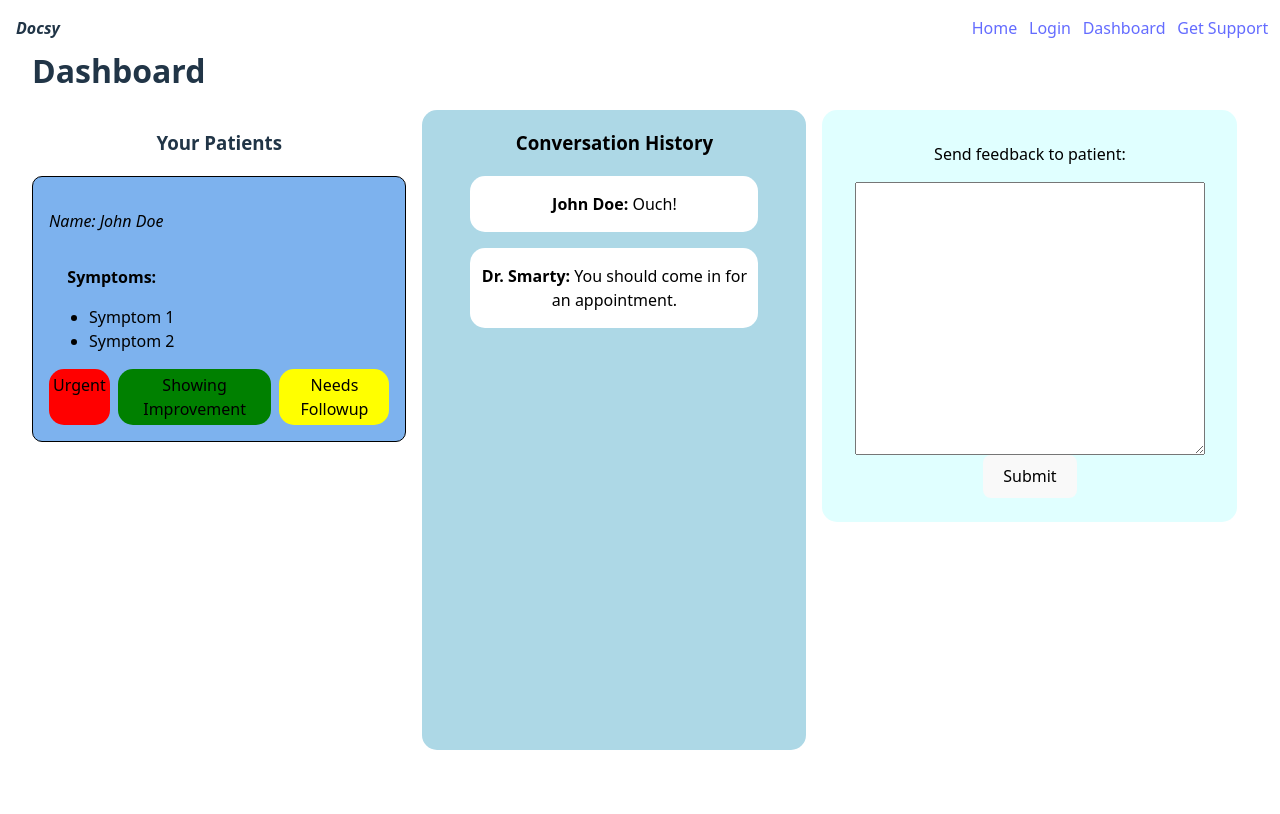
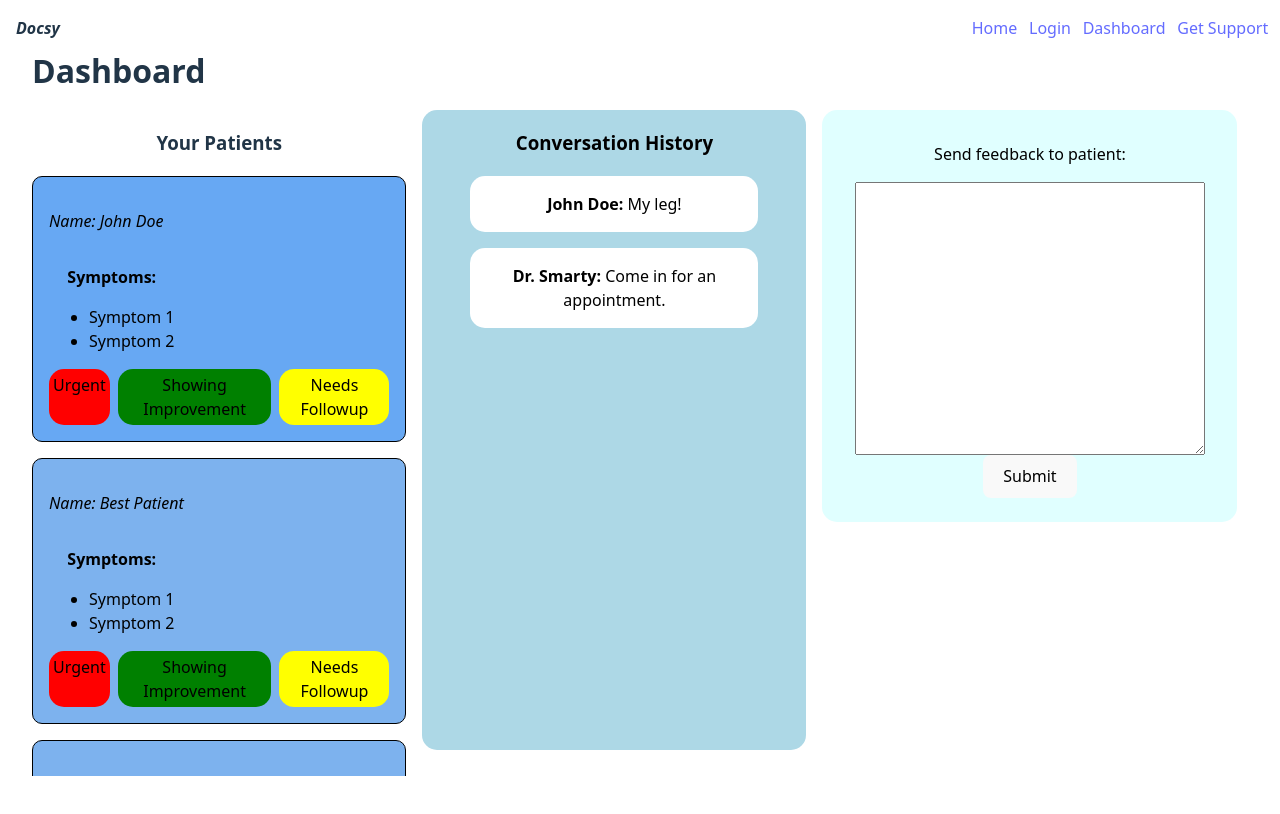
Before and after one commit to timothy-2183/Hackdavis-2025, a React (Vite) app in the folder frontend/: page /dashboard in a window 1280 px wide. Shown: the top 814 px of the page. Built offline with nearby package versions, Linux system fonts and the light colour scheme.

Commit message:
improve messages and patient cards

```diff
--- a/frontend/components/PatientCard.css
+++ b/frontend/components/PatientCard.css
@@ -9,6 +9,11 @@
     border: 1px black solid;
     border-radius: 10px;
     min-width: 25vw;
+    margin-bottom: 1em;
+}
+
+.patient-active {
+    background-color: #67a8f3;
 }
 
 .patient-card:hover {
--- a/frontend/components/PatientCard.jsx
+++ b/frontend/components/PatientCard.jsx
@@ -3,9 +3,8 @@ import './PatientCard.css'
 import Tag from './Tag'
 
 function PatientCard(patientData) {
-
   return (
-    <div className='patient-card'>
+    <div className={patientData.active ? 'patient-card patient-active': 'patient-card'} onClick={patientData.onClick}>
       <div className='patient-info'>
         <i><p>Name: {patientData.name}</p></i>
       </div>
--- a/frontend/pages/Dashboard.css
+++ b/frontend/pages/Dashboard.css
@@ -12,6 +12,11 @@
 
 .patients-panel {
     max-width: 50vw;
+}
+
+.patients-container {
+    overflow: auto;
+    max-height: 75vh;
 }
 
 .conversation-panel {
--- a/frontend/pages/Dashboard.jsx
+++ b/frontend/pages/Dashboard.jsx
@@ -1,14 +1,35 @@
-import { useState } from 'react'
+import { useEffect, useState } from 'react'
 import './Dashboard.css'
 import PatientCard from '../components/PatientCard'
 import Message from '../components/Message'
 
 function Dashboard() {
-  const [activePatient, setActivePatient] = useState(null);
+  const [patientInfo, setPatientInfo] = useState([{key: 1,name: "John Doe"}, {key:2,name: "Best Patient"}, {key:3,name: "Third Person"}]);
+  const [messagesInfo, setMessagesInfo] = useState([{author: 'John Doe', text:'My leg!'}, {author: 'Dr. Smarty', text:'Come in for an appointment.'}]);
+  const [activePatient, setActivePatient] = useState(patientInfo[0]);
 
   function handleFeedbackSubmit(formData) {
 
+    // update message log locally
+    const prevState = messagesInfo;
+    setMessagesInfo(prevState.concat({author: 'Me', text: formData.get('feedback')})) // TODO replace 'me' with logged in user's name?
   }
+
+  // handle changing active patient
+  useEffect(()=>{
+
+  }, [activePatient])
+
+  const patients = patientInfo.map((patient) => (<PatientCard
+    active={patient.key == activePatient.key ? true : false}
+    name={patient.name}
+    onClick={() => {setActivePatient(patient)}}
+    ></PatientCard>))
+
+  const messages = messagesInfo.map((message) => (
+    <Message author={message.author} text={message.text}></Message>
+  ))
+
 
   return (
     <>
@@ -18,14 +39,13 @@ function Dashboard() {
             <div className='patients-panel'>
                 <h3>Your Patients</h3>
                 <div className='patients-container'>
-                    <PatientCard name='John Doe'></PatientCard>
+                  {patients}
                 </div>
             </div>
             <div className='conversation-panel'>
               <h3>Conversation History</h3>
               <div className='conversation-container'>
-                <Message author='John Doe' text='Ouch!'></Message>
-                <Message author='Dr. Smarty' text='You should come in for an appointment.'></Message>
+                {messages}
               </div>
             </div>
             <div className='feedback-panel'>
--- a/frontend/pages/GetSupport.jsx
+++ b/frontend/pages/GetSupport.jsx
@@ -3,6 +3,8 @@ import './GetSupport.css'
 import Message from '../components/Message'
 
 function GetSupport() {
+    const [messageData, setMessageData] = useState([]);
+
     function handleMessageSubmit(formData) {
 
     }
```
